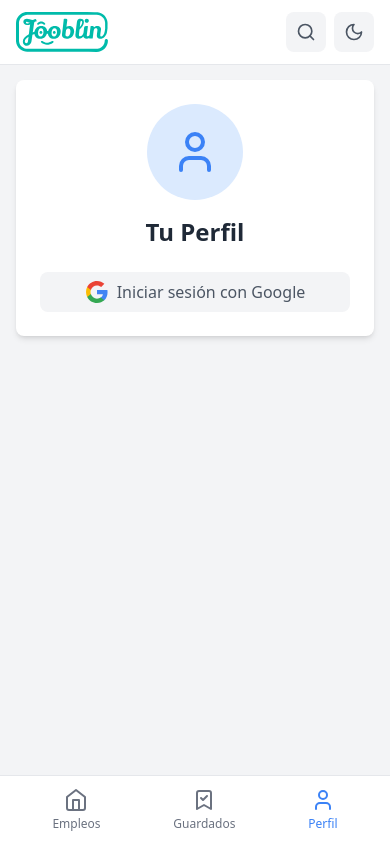
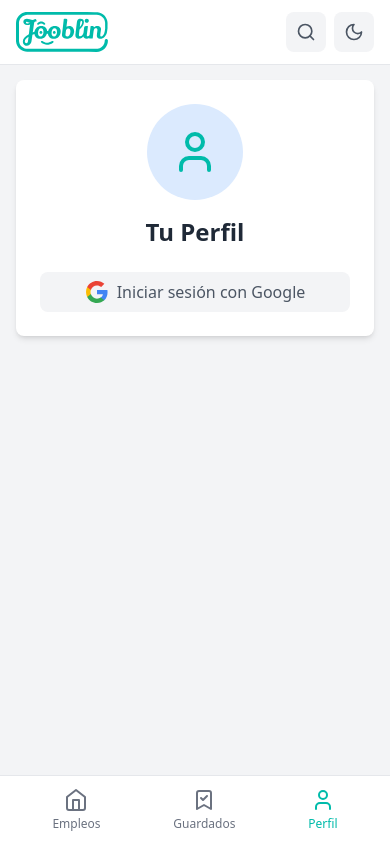
Before and after one commit to SrPio/app-jobs, a React (Vite) app: page /profile in a window 390 px wide. Built offline with nearby package versions, Linux system fonts and the light colour scheme; no server answers.

Commit message:
Updates UI and enhances type safety
Replaces hardcoded color values with consistent theme-specific hex codes for better design coherence. Updates layout width for improved responsiveness. Enhances type safety by specifying user type in authentication logic.

No issue reference provided.

```diff
--- a/src/App.tsx
+++ b/src/App.tsx
@@ -11,6 +11,7 @@ import { signInWithGoogle, logout } from "./firebase";
 import { onAuthStateChanged } from "firebase/auth";
 import { auth } from "./firebase";
 import { AuthProvider } from "./context/AuthContext";
+import { User } from "firebase/auth";
 
 function App() {
   const [jobs, setJobs] = useState<Job[]>([]);
@@ -19,7 +20,7 @@ function App() {
   const [loading, setLoading] = useState(true);
   const [error, setError] = useState<string | null>(null);
   const [searchQuery, setSearchQuery] = useState("software developer");
-  const [user, setUser] = useState(null);
+  const [user, setUser] = useState<User | null>(null);
 
   useEffect(() => {
     const unsubscribe = onAuthStateChanged(auth, (user) => {
@@ -116,7 +117,7 @@ function App() {
         >
           <div className="min-h-screen bg-gray-100 dark:bg-gray-900 transition-colors">
             <SearchNav onSearch={handleSearch} />
-            <div className="max-w-md mx-auto pb-20 pt-16 h-[100dvh]">
+            <div className="max-w-screen-lg mx-auto pb-20 pt-16 h-[100dvh]">
               <Routes>
                 <Route
                   path="/"
--- a/src/components/Navigation.tsx
+++ b/src/components/Navigation.tsx
@@ -12,7 +12,7 @@ export const Navigation: React.FC = () => {
             className={({ isActive }) =>
               `flex flex-col items-center space-y-1 ${
                 isActive
-                  ? "text-blue-500 dark:text-blue-400"
+                  ? "text-[#00bbaa] dark:text-[#00bbaa]"
                   : "text-gray-500 dark:text-gray-400 hover:text-gray-700 dark:hover:text-gray-300"
               }`
             }
@@ -26,7 +26,7 @@ export const Navigation: React.FC = () => {
             className={({ isActive }) =>
               `flex flex-col items-center space-y-1 ${
                 isActive
-                  ? "text-blue-500 dark:text-blue-400"
+                  ? "text-[#00bbaa] dark:text-[#00bbaa]"
                   : "text-gray-500 dark:text-gray-400 hover:text-gray-700 dark:hover:text-gray-300"
               }`
             }
@@ -40,7 +40,7 @@ export const Navigation: React.FC = () => {
             className={({ isActive }) =>
               `flex flex-col items-center space-y-1 ${
                 isActive
-                  ? "text-blue-500 dark:text-blue-400"
+                  ? "text-[#00bbaa] dark:text-[#00bbaa]"
                   : "text-gray-500 dark:text-gray-400 hover:text-gray-700 dark:hover:text-gray-300"
               }`
             }
--- a/src/pages/JobsPage.tsx
+++ b/src/pages/JobsPage.tsx
@@ -58,7 +58,8 @@ export const JobsPage: React.FC<JobsPageProps> = ({
           <p className="text-red-500 mb-4">{error}</p>
           <button
             onClick={() => window.location.reload()}
-            className="bg-blue-500 text-white px-4 py-2 rounded-lg hover:bg-blue-600"
+            className="bg-[#00bbaa]
+ text-white px-4 py-2 rounded-lg hover:bg-[#00bbaa]"
           >
             Reintentar
           </button>
--- a/src/pages/ProfilePage.tsx
+++ b/src/pages/ProfilePage.tsx
@@ -18,7 +18,7 @@ export const ProfilePage: React.FC = () => {
                 className="w-24 h-24 rounded-full"
               />
             ) : (
-              <User className="w-12 h-12 text-blue-500 dark:text-blue-400" />
+              <User className="w-12 h-12 text-[#00bbaa] dark:text-[#00bbaa]" />
             )}
           </div>
           <h2 className="text-2xl font-bold text-gray-800 dark:text-white">
@@ -46,7 +46,7 @@ export const ProfilePage: React.FC = () => {
           onClick={user ? logout : signInWithGoogle}
           className={`w-full mt-6 py-2 px-4 rounded-lg flex items-center justify-center transition-colors ${
             user
-              ? "bg-blue-500 text-white hover:bg-blue-600 dark:bg-blue-600 dark:hover:bg-blue-700"
+              ? "bg-[#00bbaa] text-white hover:bg-[#00bbaa] dark:bg-[#00bbaa] dark:hover:bg-[#009988]"
               : "bg-gray-100 text-gray-600 dark:text-gray-300 dark:bg-gray-700 hover:bg-gray-200 dark:hover:bg-gray-600"
           }`}
         >
--- a/src/pages/SavedJobsPage.tsx
+++ b/src/pages/SavedJobsPage.tsx
@@ -128,7 +128,7 @@ export const SavedJobsPage: React.FC<SavedJobsPageProps> = ({
               <div className="flex-grow">
                 <button
                   onClick={() => onJobClick(job.redirect_url)}
-                  className="font-semibold text-lg text-gray-800 dark:text-white group-hover:text-blue-500 dark:group-hover:text-blue-400 flex items-center gap-2 focus:outline-none hover:underline"
+                  className="font-semibold text-lg text-gray-800 dark:text-white group-hover:text-[#00bbaa] dark:group-hover:text-[#00bbaa] flex items-center justify-start text-left gap-2 focus:outline-none hover:underline"
                 >
                   {job.title}
                   <ExternalLink className="w-4 h-4" />
```
